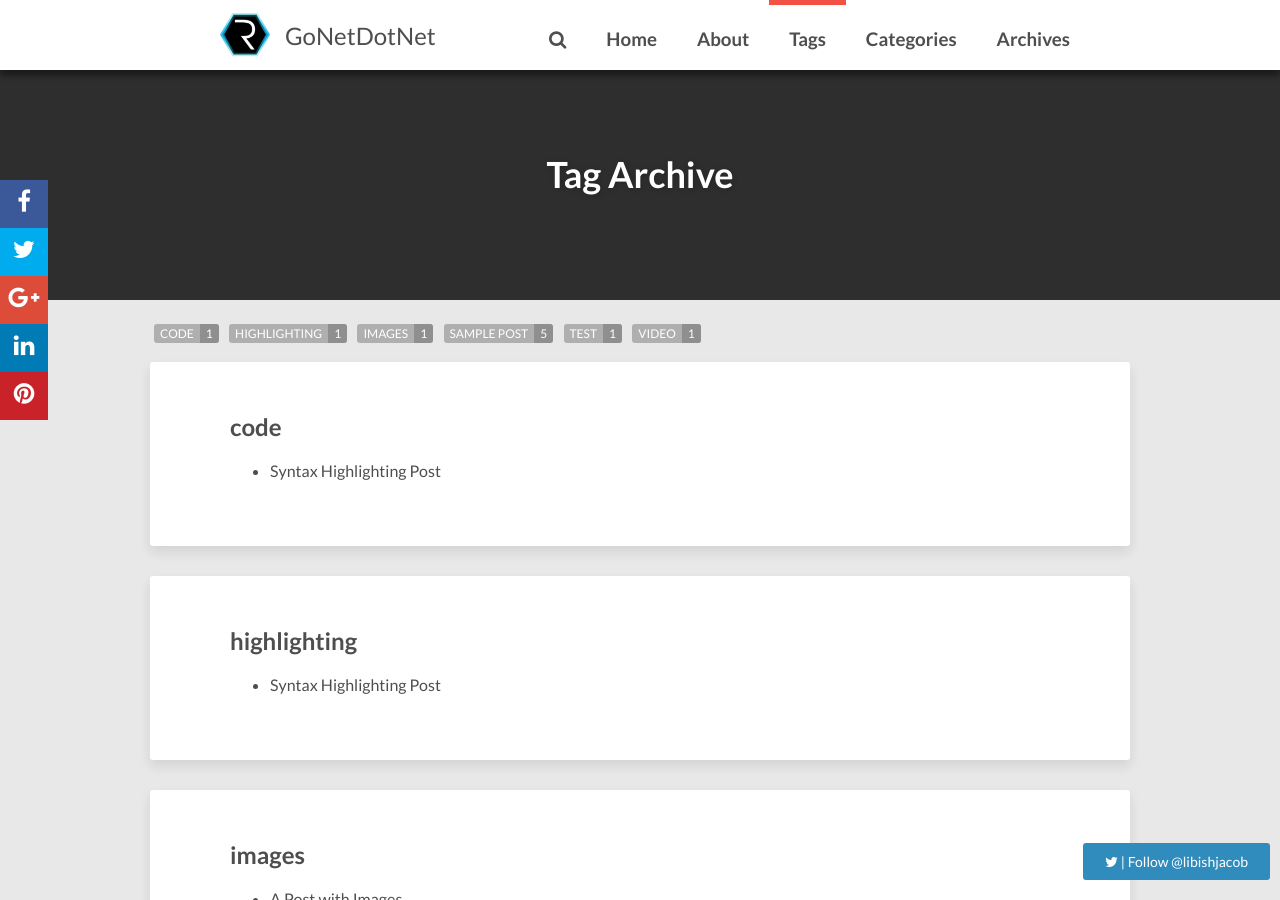
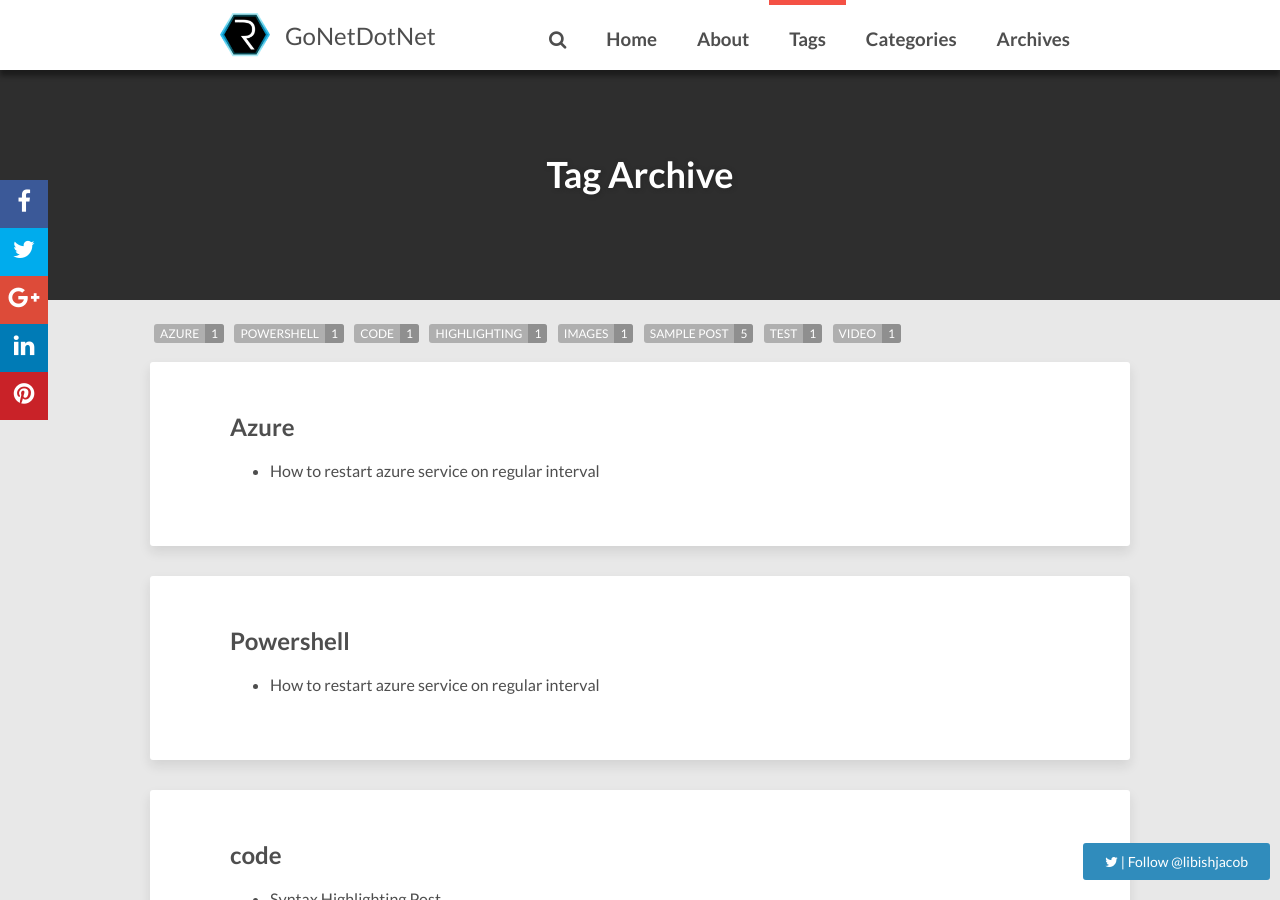
Before and after one commit to libish-jacob/Blog, a Jekyll site: the page built from tags.html, in a window 1280 px wide and 900 px high. Built offline with Jekyll 4.4.1, drawn with Linux system fonts in a browser that asks for light colours; nearby versions of some CDN libraries; comment, search, counter and statistics services are not loaded.

Commit message:
headder post added
headder post added

```diff
--- a/_posts/2018-05-30-how-to-restart-azure-service-on-regular.md
+++ b/_posts/2018-05-30-how-to-restart-azure-service-on-regular.md
@@ -1,5 +1,18 @@
 ---
 published: true
+layout: post
+title: How to restart azure service on regular interval
+modified:
+categories:
+description: How to restart azure service on regular interval
+tags: [Azure, Powershell]
+image:
+  feature:
+  credit:
+  creditlink:
+comments:
+share:
+date: 2018-05-30T05:15:42-04:00
 ---
 Introduction
 This post is about implementing a web-job in azure which will restart a service on a predefined interval. When restarting a service on a predefined interval clearly says that there is some problem with the implementation, we may rely on this as an emergency measure until we tackle the problem. Here we will ignore the implication behind it but will focus on how to get this done. To get this done, we need an application in AD which has the required permission to restart the service. The components which are required in this process are as mentioned below. Even when scripts are available to create application for you, it is good to go via the portal way to make sure that we do what we understood.
```
